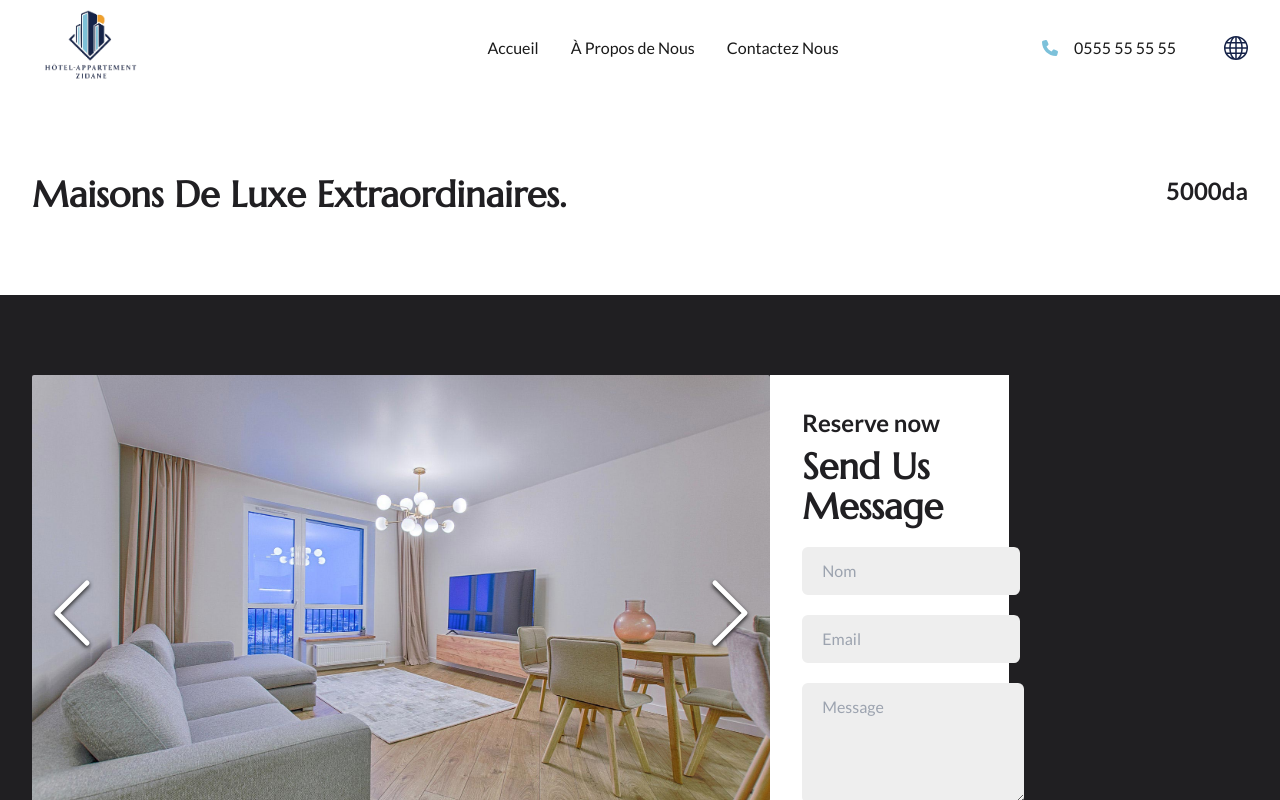
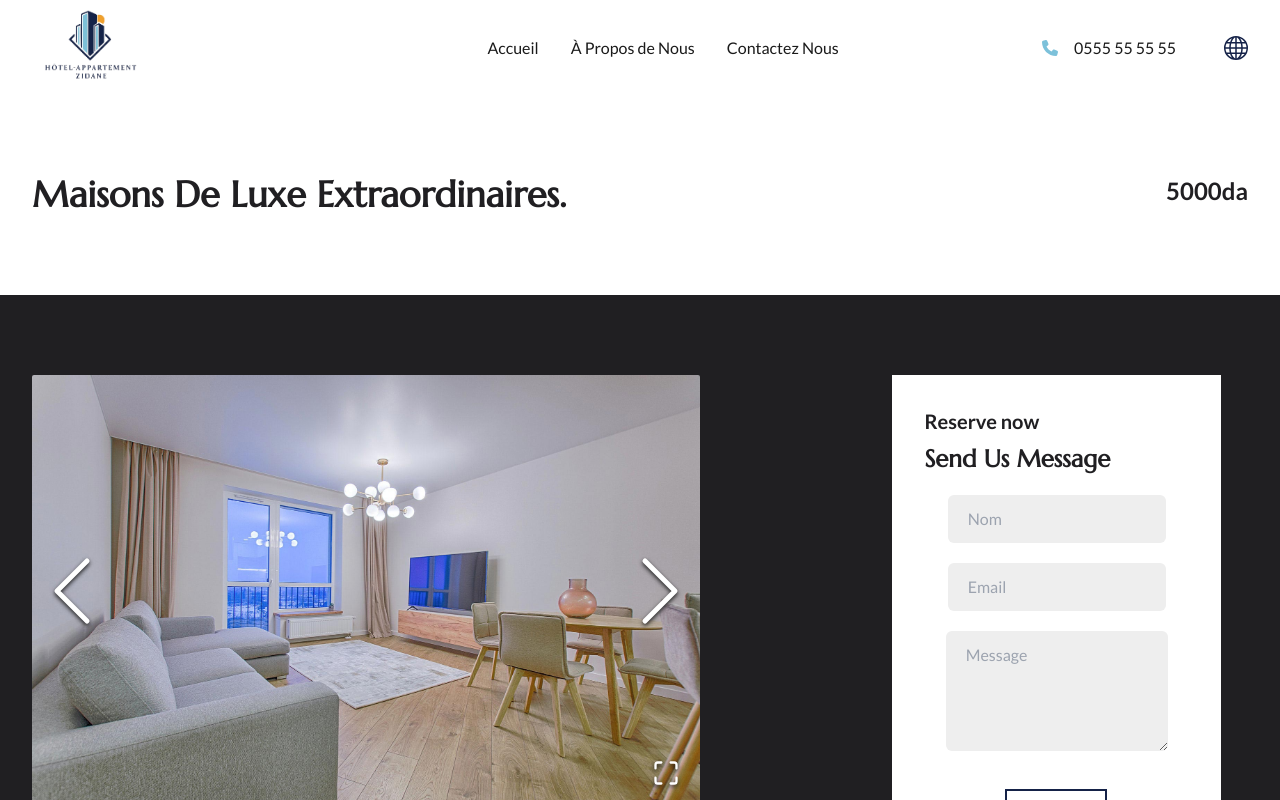
Before and after one commit to KamelMesbahi13/hotel, a React (Vite) app: page /FTroisHighStandingAppartements/1 in a window 1280 px wide. Shown: the top 800 px of the page. Built offline with nearby package versions, Linux system fonts and the light colour scheme.

Commit message:
adding f3 high standing apartment details commit

```diff
--- a/src/Components/AllApartments/FThreeHighApartments/FThreeHighApartmentsDetails/FThreeHighApartmentsDetails.jsx
+++ b/src/Components/AllApartments/FThreeHighApartments/FThreeHighApartmentsDetails/FThreeHighApartmentsDetails.jsx
@@ -63,11 +63,11 @@ const FThreeHighApartmentsDetails = () => {
             </div>
             <div>
               <div>
-                <div className="w-1/2 p-8 bg-white text-backgroundColor">
+                <div className="xl:w-[60%] hidden lg:block p-8 md:ltr:ml-20 xl:ltr:ml-48 bg-white text-backgroundColor">
                   <div>
                     <div>
-                      <h6>Reserve now</h6>
-                      <h1>Send us message</h1>
+                      <h6 className="text-xl">Reserve now</h6>
+                      <h1 className="text-2xl">Send us message</h1>
                     </div>
                     <div>
                       <form
```
